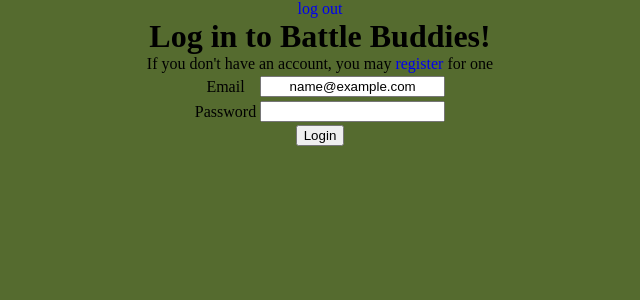
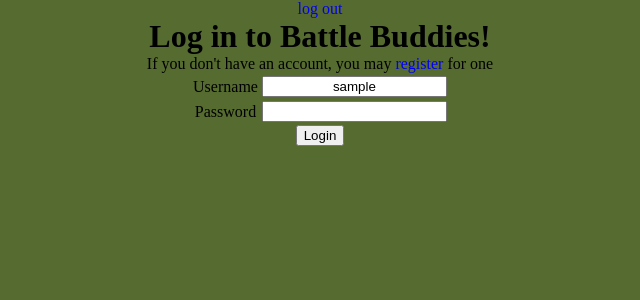
Before and after one commit to katherineionehalliburton/BattleBuddies, a Flask app: template templates/login.html in a window 1280 px wide. Shown: the top 300 px of the page, without its empty margins (320-960 px from the left). Run offline with Flask 2, Linux system fonts and the light colour scheme; the visitor is signed in with stand-in values (Sample User, id 1); tables that the repository leaves empty hold one stand-in row (values such as "Sample post"); the template is opened without the code that fills it: most values are stand-ins (such as "Sample title", 1, 10 or a date in 2020).

Commit message:
Changed timeframe to entry date and exit date; moved email into contact info instead f profile info; made username session signifier instead of email; changed login page to accept username instead of email

```diff
--- a/main.py
+++ b/main.py
@@ -23,13 +23,14 @@ app.secret_key = '7h1sh@sb33n7h3h@rd3s7p@r7'
 class User(db.Model):
 
     id = db.Column(db.Integer, primary_key=True)
-    email = db.Column(db.String(100), unique=True)
+    email = db.Column(db.String(100),)
     firstname = db.Column(db.String(100))
     lastname = db.Column(db.String(100))
     username = db.Column(db.String(100), unique=True)
     password = db.Column(db.String(100))
     branch = db.Column(db.String(100))
-    timeframe = db.Column(db.Integer)
+    entrydate = db.Column(db.Integer)
+    exitdate = db.Column(db.Integer)
     base = db.Column(db.String(100))
     matches = db.Column(db.String(100))
     connections = db.Column(db.String(100))
@@ -46,7 +47,8 @@ class User(db.Model):
         self.username = username
         self.password = password
         self.branch = branch
-        self.timeframe = timeframe
+        self.entrydate = entrydate
+        self.exitdate = exitdate
         self.base = base
         self.matches = matches
         self.connections = connections
@@ -60,18 +62,18 @@ class User(db.Model):
 @app.before_request
 def require_login():
     allowed_routes = ['login', 'register','index', 'blogs']
-    if request.endpoint not in allowed_routes and 'email' not in session:
+    if request.endpoint not in allowed_routes and 'username' not in session:
         flash("You must log in!")
         return redirect('/login')
 
 @app.route('/login', methods=['POST', 'GET'])
 def login():
     if request.method == 'POST':
-        email = request.form['email']
+        username = request.form['username']
         password = request.form['password']
-        user = User.query.filter_by(email=email).first()
+        user = User.query.filter_by(username=username).first()
         if user and user.password == password:
-            session['email'] = email
+            session['username'] = username
             flash("Logged in")
             return redirect('/newpost')
         else:
@@ -95,7 +97,8 @@ def register():
         linkedin = request.form['linkedin']
         facebook = request.form['facebook']
         branch = request.form['branch']
-        timeframe = request.form['timeframe']
+        entrydate = request.form['entrydate']
+        exitdate = request.form['exitdate']
         base = request.form['base']
         userimage = request.form['userimage']
 
@@ -127,7 +130,7 @@ def register():
             if " " in branch or branch == "":
                 error = True
                 flash("Your entry should contain no spaces. Required field.")
-            if timeframe == "" or base == "":
+            if entrydate == "" or exitdate =="" or base == "":
                 error = True
                 flash("Your entry should contain no spaces. Required field.")
 
--- a/templates/login.html
+++ b/templates/login.html
@@ -6,9 +6,9 @@
 <form action="/login" method="post">
     <table>
         <tr>
-            <td><label for="email">Email</label></td>
+            <td><label for="username">Username</label></td>
             <td>
-                <input name="email" type="email" value="{{ email }}">
+                <input name="username" type="username" value="{{ username }}">
             </td>
         </tr>
         <tr>
```
Also changed, not shown: templates/register.html (+21 -14 lines).
